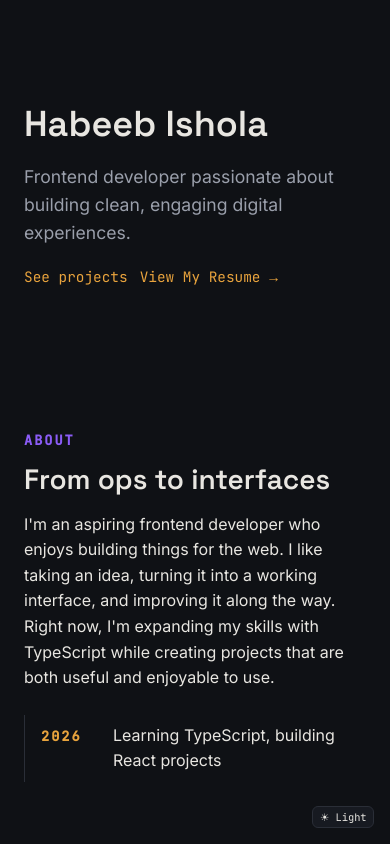
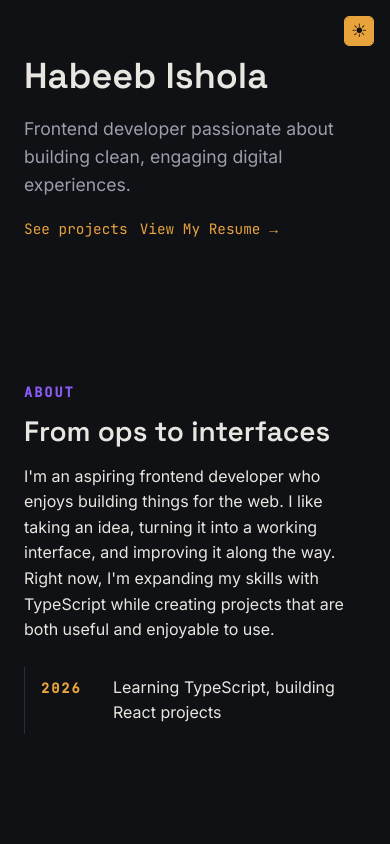
Before and after one commit to hoishola/react-profile, a React (Vite) app: page / in a window 390 px wide. Shown: the top 844 px of the page. Built offline with nearby package versions, Linux system fonts and the light colour scheme; the HTML template or start-up script is replaced by a standard one.

Commit message:
Fix Mobile view

```diff
--- a/src/App.jsx
+++ b/src/App.jsx
@@ -1,7 +1,3 @@
-// App.jsx
-// The root component. Holds the dark/light theme state (useState) and
-// assembles the portfolio sections in order.
-
 import { useEffect, useState } from 'react';
 import Hero from './components/Hero';
 import Bio from './components/Bio';
@@ -12,9 +8,7 @@ import Footer from './components/Footer';
 
 
 const App = () => {
-  // 'dark' or 'light' — this value becomes a class on the wrapper div,
-  // and index.css has a `.light` block that overrides the color variables.
-  const [theme, setTheme] = useState('dark');
+ const [theme, setTheme] = useState('dark');
 
   const toggleTheme = () => {
     setTheme((prev) => (prev === 'dark' ? 'light' : 'dark'));
--- a/src/components/Footer.jsx
+++ b/src/components/Footer.jsx
@@ -24,7 +24,7 @@ const Footer = ({ theme, onToggleTheme }) => {
           onClick={onToggleTheme}
           aria-label="Toggle color theme"
         >
-          {theme === 'dark' ? '☀ Light' : '● Dark'}
+          {theme === 'dark' ? '☀' : '☾'}
         </button>
       </div>
     </footer>
--- a/src/index.css
+++ b/src/index.css
@@ -6,8 +6,8 @@
   --border: #2a2e37;
   --text: #e8e6e1;
   --text-dim: #9a9fab;
-  --accent: #e8a33d;       /* ticker gold, use sparingly */
-  --signal: #4fa88f;       /* muted teal-green, active moments only */
+  --accent: #e8a33d;
+  --signal: #4fa88f;
 
   /* Type */
   --font-display: 'Space Grotesk', sans-serif;
@@ -26,7 +26,7 @@
   --max-width: 760px;
 }
 
-/* Theme variants: :root above holds the dark palette (default). .light overrides the same variable names, everything else references var(--bg), var(--text), etc. and never needs to know which theme is active. */
+/* Theme variants: :root above holds the dark palette (default). .light overrides the same variable names, everything else references var(--bg), var(--text), etc. */
 .dark {
   min-height: 100vh;
   background: var(--bg);
@@ -41,7 +41,7 @@
   --border: #c9c4b8;
   --text: #16171a;
   --text-dim: #55585f;
-  --accent: #a15f00;       /* darker gold for contrast on light bg */
+  --accent: #a15f00;
   --signal: #1f7a63;
   background: var(--bg);
   color: var(--text);
@@ -102,7 +102,7 @@ a:hover {
   text-decoration: underline;
 }
 
-/* Visible keyboard focus, don't skip this for accessibility */
+/* Visible keyboard focus */
 a:focus-visible,
 button:focus-visible {
   outline: 2px solid var(--accent);
@@ -120,7 +120,7 @@ button:focus-visible {
 
 /* Hero */
 .hero {
-  padding-top: var(--space-6);
+  padding-top: 3rem;
 }
 
 .hero h1 {
@@ -376,21 +376,46 @@ footer {
 .theme-toggle {
   position: fixed;
   right: var(--space-2);
-  bottom: var(--space-2);
+  top: var(--space-2);
   z-index: 10;
   background: var(--surface);
   color: var(--text);
   border: 1px solid var(--border);
-  border-radius: var(--radius);
-  padding: 0.2rem 0.4rem;
+  border-radius: 5px;
+  padding: 0.25rem 0.35rem;
+  min-width: 1.85rem;
+  min-height: 1.85rem;
   font-family: var(--font-mono);
-  font-size: 0.65rem;
+  font-size: 1.15rem;
+  line-height: 1;
+  display: inline-flex;
+  align-items: center;
+  justify-content: center;
   cursor: pointer;
-  transition: border-color 0.15s ease;
+  transition: border-color 0.15s ease, background-color 0.15s ease, color 0.15s ease;
+}
+
+.dark .theme-toggle {
+  background: var(--accent);
+  border-color: var(--accent);
+  color: #111111;
+  background-clip: padding-box;
+}
+
+.light .theme-toggle {
+  background: #8b5cf6;
+  border-color: #8b5cf6;
+  color: #ffffff;
+  background-clip: padding-box;
 }
 
 .theme-toggle:hover {
   border-color: var(--accent);
+  background: var(--accent);
+}
+
+.light .theme-toggle:hover {
+  background: #8b5cf6;
 }
 
 /* Project card (click to open detail view) */
```
